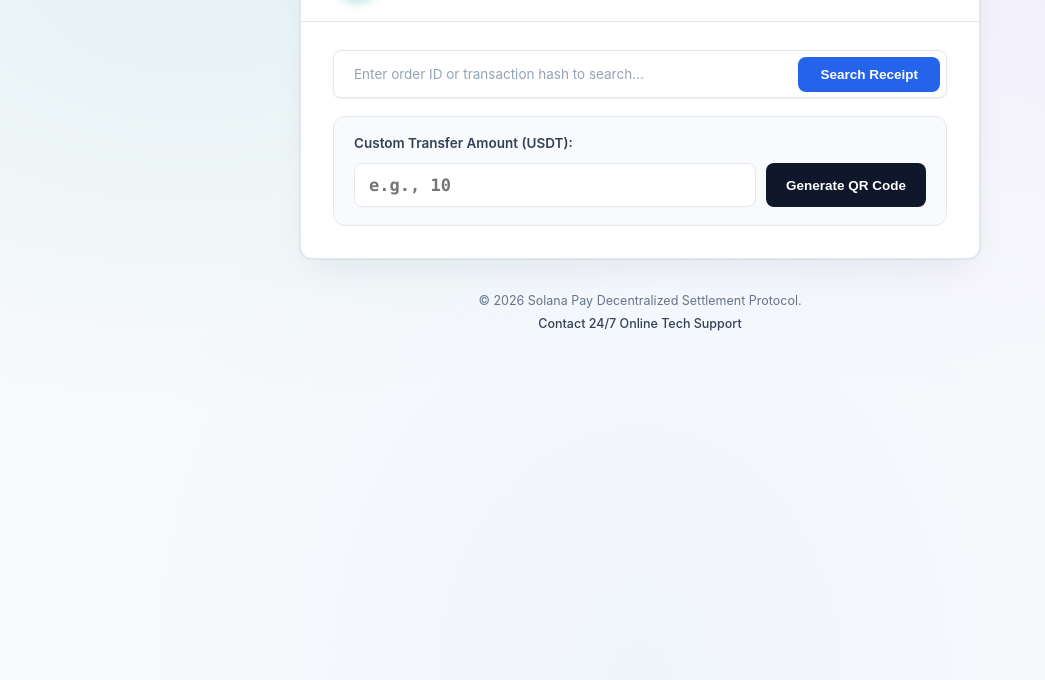
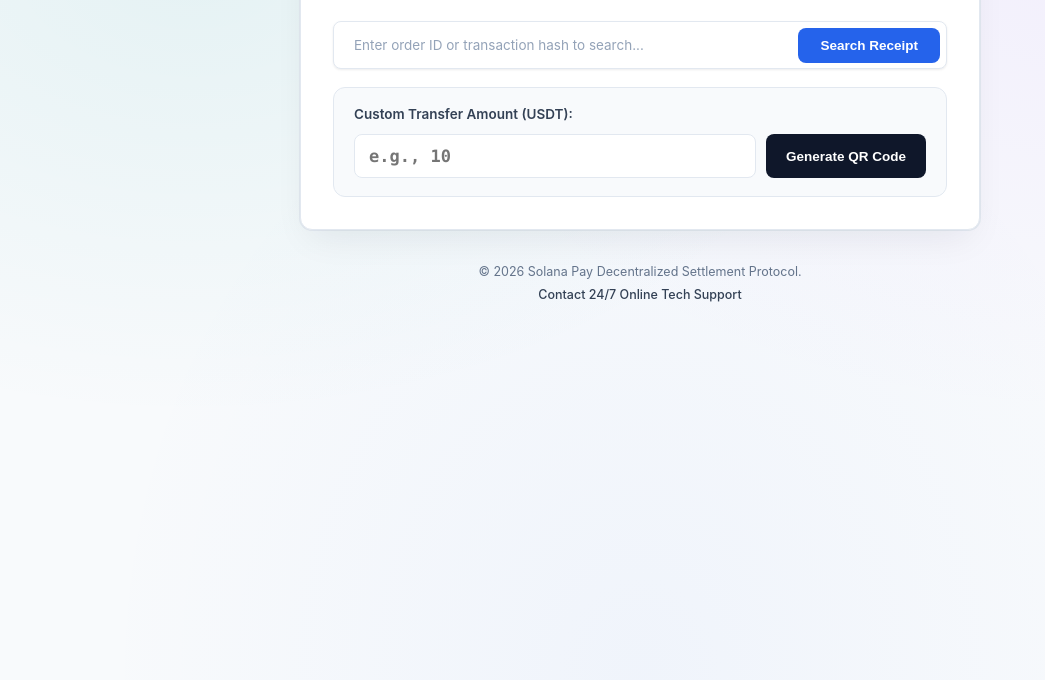
Before and after one commit to aqrlouhanjoauhan/target-url, a plain HTML site: page index.html in a window 1280 px wide. Shown: the part 120-800 px from the top of the page, without its empty margins (0-1045 px from the left). Drawn offline with Linux system fonts and the light colour scheme.

Commit message:
Update style.css

```diff
--- a/style.css
+++ b/style.css
@@ -53,7 +53,7 @@ body {
     flex-direction: column;
     align-items: center;
     justify-content: flex-start;
-    padding: 44px 20px 70px;
+    padding: 15px 20px 70px;
     -webkit-font-smoothing: antialiased;
 }
 
```
